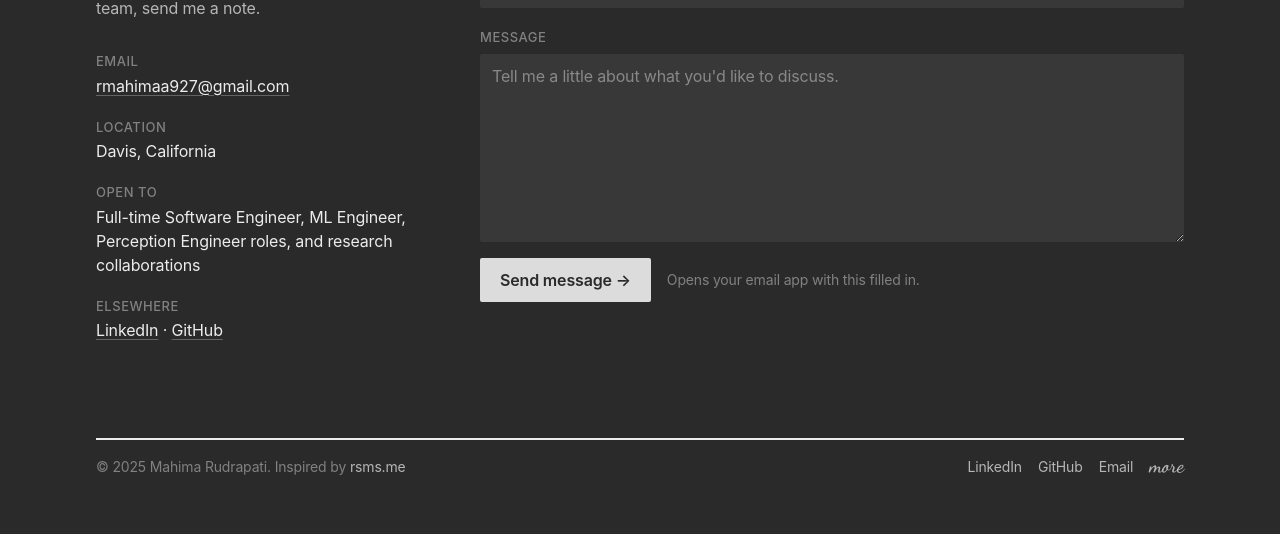
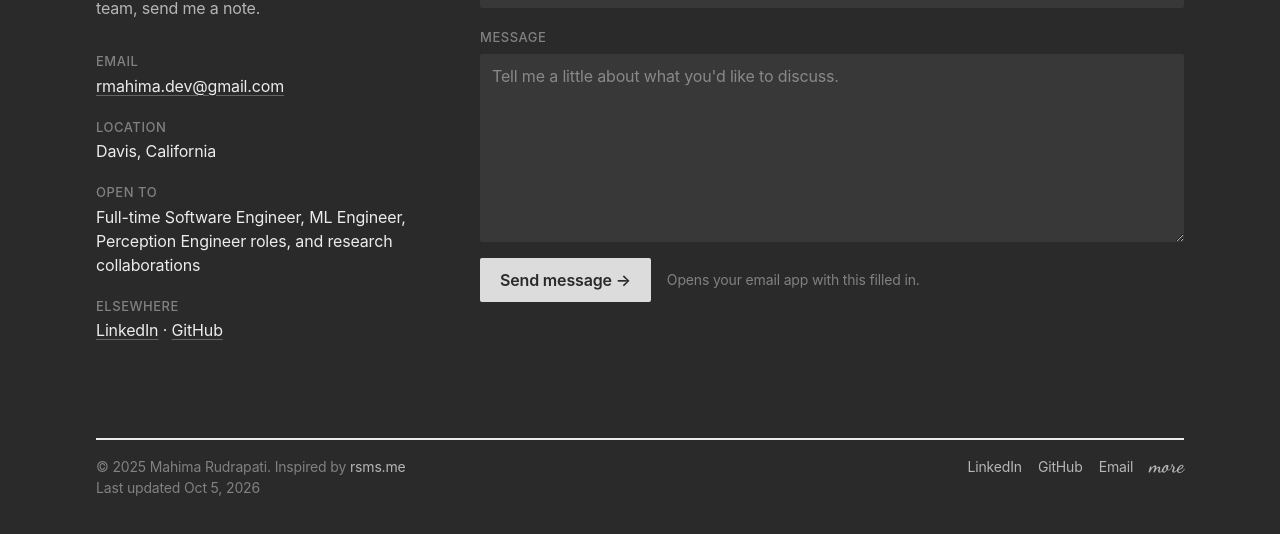
Before and after one commit to blanklavender/my-portfolio, a React (Vite) app: page /contact in a window 1280 px wide. Shown: the part 608-1142 px from the top of the page. Built offline with nearby package versions, Linux system fonts and the light colour scheme; a web font is replaced by a local one.

Commit message:
updated resume link, and email

```diff
--- a/src/components/Footer.tsx
+++ b/src/components/Footer.tsx
@@ -9,6 +9,8 @@
         <a href="https://rsms.me/" target="_blank" rel="noopener noreferrer">
           rsms.me
         </a>
+        <br />
+        <span className="dim">Last updated Oct 5, 2026</span>
       </p>
       <p className="flex items-baseline gap-4">
         <a href={LINKEDIN} target="_blank" rel="noopener noreferrer">LinkedIn</a>
--- a/src/links.ts
+++ b/src/links.ts
@@ -1,6 +1,6 @@
 export const LINKEDIN = 'https://linkedin.com/in/mahima-rudrapati';
 export const GITHUB = 'https://github.com/blanklavender';
-export const EMAIL = 'rmahimaa927@gmail.com';
+export const EMAIL = 'rmahima.dev@gmail.com';
 export const HRVIP_LAB = 'https://hrvip.ucdavis.edu/';
 export const PAPER = 'https://ieeexplore.ieee.org/document/10919373';
 export const REPAS = "https://repashrvip.wordpress.com/";
@@ -9,4 +9,4 @@
 export const HRVIP_MEMBERS = "https://hrvip.ucdavis.edu/HRVIP_members#:~:text=Mahima%20is%20a%20Masters%20student%20in%20Computer%20Science.%20She%20is%20working%20on%20object%20detection%20and%20navigation%20to%20help%20robots%20grow%20plants%20in%20space.";
 
 export const CV_URL =
-  'https://drive.google.com/file/d/1cNUZ4NET6sbFybznUtfrkUlWcT1wXvcy/view?usp=sharing';
+  'https://drive.google.com/file/d/1Ft5A5x3WzLpeFW8F6rPj5qh0IFJQe0LO/view?usp=sharing';
```
